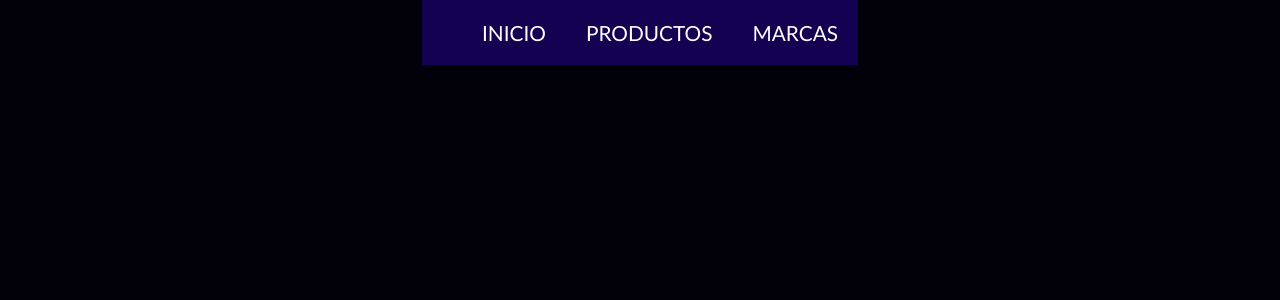
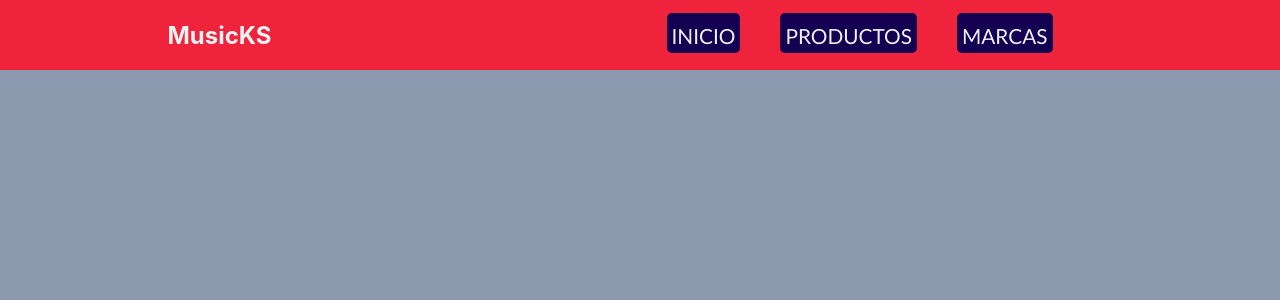
Before and after one commit to DiazLeonel/ecommerce, a React (Create React App) app: page / in a window 1280 px wide. Shown: the top 300 px of the page. Built offline with nearby package versions, Linux system fonts and the light colour scheme.

Commit message:
Menu e-commerce

```diff
--- a/src/components/NavBar.jsx
+++ b/src/components/NavBar.jsx
@@ -3,8 +3,11 @@ import React from "react";
 import '../styles/NavBar.scss';
 
 const NavBar = () => {
-    return(
+    return (
         <nav className="navbar">
+            <div className="title">
+                <h1><a href="#">MusicKS</a></h1>
+            </div>
             {/* <img src="./public/logo.png"/> */}
             <ul className="navBar__list">
                 <li className="list__item"><a href="#" className="list__button">INICIO</a></li>
@@ -16,4 +19,4 @@ const NavBar = () => {
     )
 }
 
-export default NavBar ;
+export default NavBar;
--- a/src/styles/NavBar.scss
+++ b/src/styles/NavBar.scss
@@ -1,16 +1,33 @@
+@import "variables";
+
 body {
-    background-color: #02010a;
+    background-color: $gray;
 
     .navbar {
         display: flex;
+        width: 100%;
+        height: 70px;
         justify-content: center;
+        background-color: $lightRed;
+
+        .title {
+            margin: auto;
+
+            a {
+                color: $lightGray;
+                text-decoration: none;
+                &:hover{
+                    color: $blue;
+                }
+            }
+        }
 
         .navBar__list {
             list-style: none;
-            background-color: #140152;
             display: flex;
             flex-direction: row;
             margin: auto;
+            padding-right: 40px;
 
             .list__item {
                 margin: 20px;
@@ -18,13 +35,18 @@ body {
 
                 .list__button {
                     text-decoration: none;
-                    color: #ffffff;
+                    color: $lightGray;
                     background-color: #140152;
+                    padding: 10px 5px 5px 5px;
                     margin: auto;
                     border-radius: 5px;
                     border: none;
                     font-size: 1.3rem;
                     font-family: 'Trebuchet MS', 'Lucida Sans Unicode', 'Lucida Grande', 'Lucida Sans', Arial, sans-serif;
+
+                    &:hover {
+                        background-color: $blue;
+                    }
                 }
             }
         }
--- a/src/styles/variables.scss
+++ b/src/styles/variables.scss
@@ -0,0 +1,5 @@
+$gray: #8d99ae;
+$blue: #2b2d42;
+$lightGray: #edf2f4;
+$lightRed: #ef233c;
+$red: #d90429;
```
Also changed, not shown: 1 other file (tests, documents, lock files or other folders).
